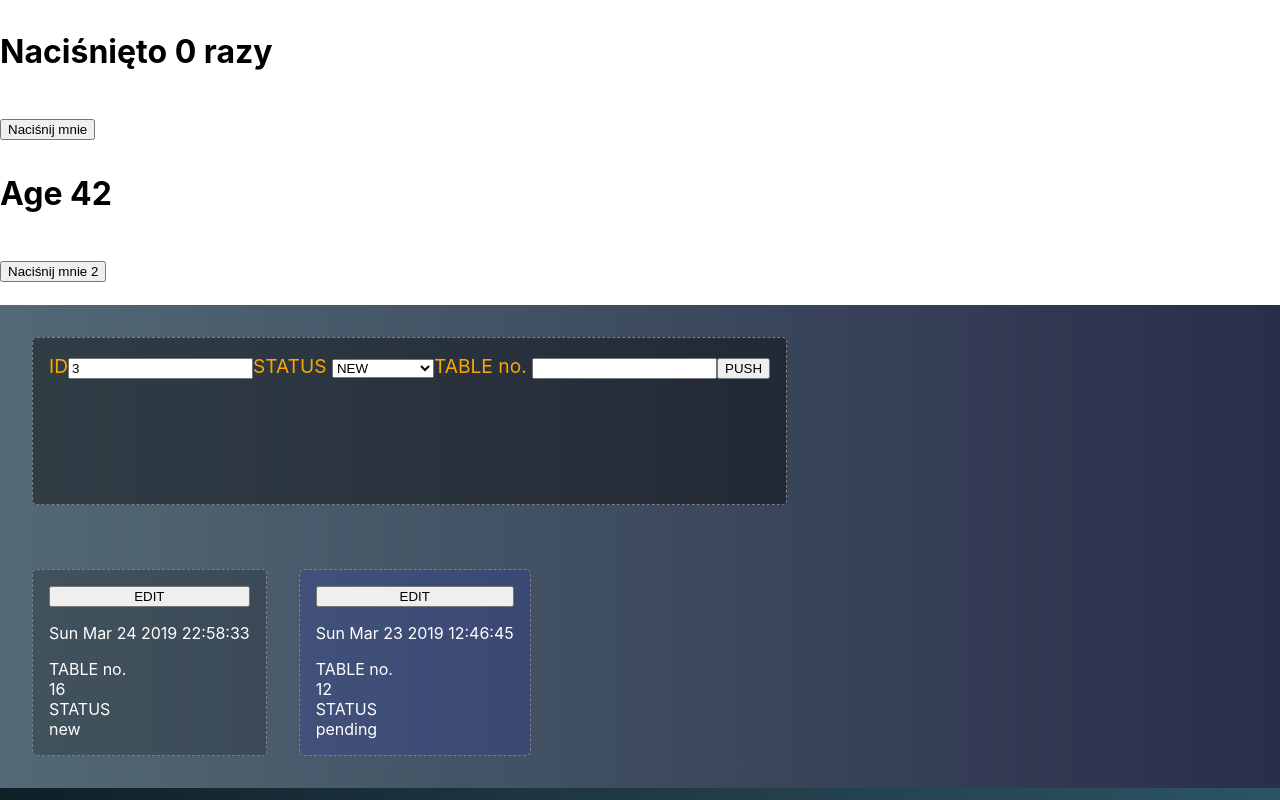
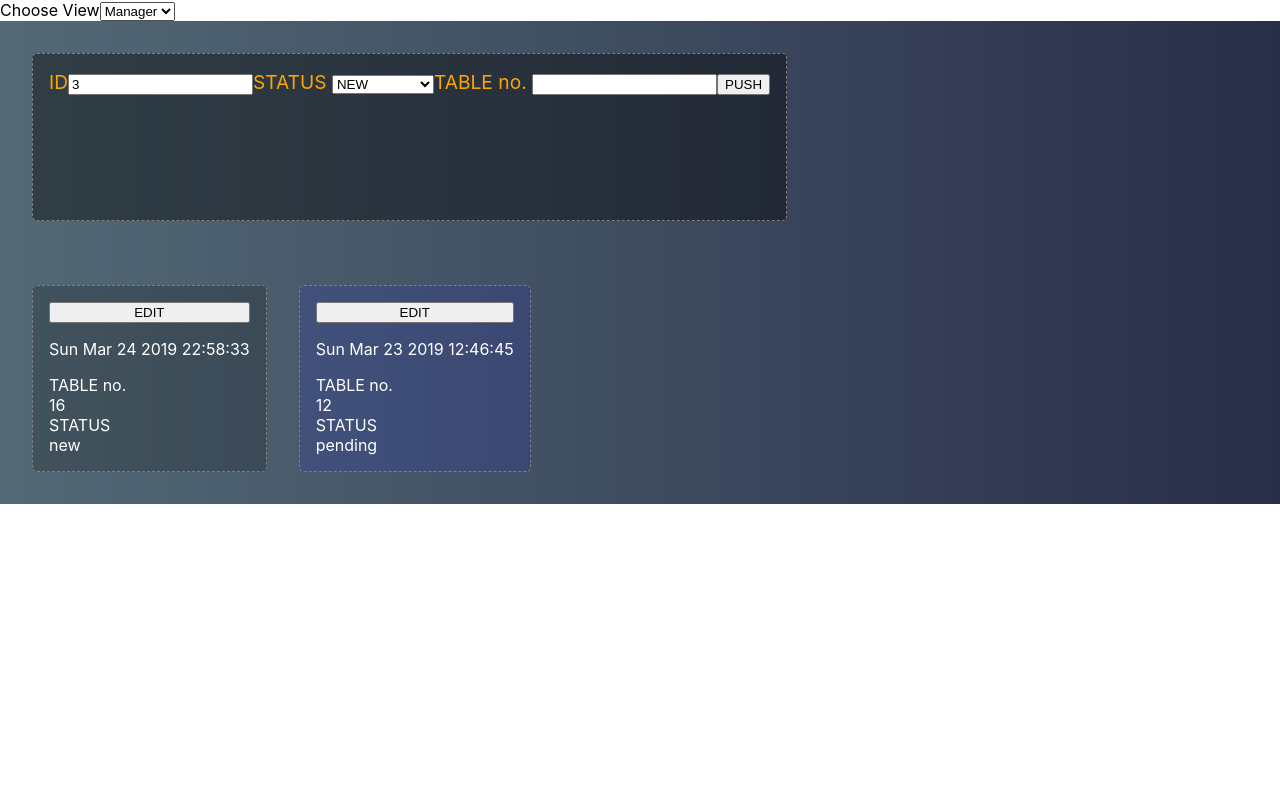
Before and after one commit to krzysztofryszawy/waiter-test-app, a React (Create React App) app: page / in a window 1280 px wide. Shown: the top 800 px of the page. Built offline with nearby package versions, Linux system fonts and the light colour scheme.

Commit message:
view handler ready

```diff
--- a/src/App.js
+++ b/src/App.js
@@ -3,6 +3,7 @@ import styled, { css } from 'styled-components';
 import Orders from './Orders/Orders';
 import NewOrder from './NewOrder/NewOrder';
 import Experimental from './Experimental/Experimental';
+import ViewHandler from './ViewHandler/ViewHandler';
 import { iframeResizer } from 'iframe-resizer';
 
 const Container = styled.div`
@@ -39,7 +40,8 @@ class App extends Component {
         editMode: false
       }
     ],
-    currentId: 2
+    currentId: 2,
+    viewType: 'waiterView'
   };
 
   addCurrentOrder = data => {
@@ -69,20 +71,14 @@ class App extends Component {
     this.setState({ ordersList: temporaryOrderList });
   };
 
-  render() {
-    // iframeResizer({
-    //   log: true,
-    //   initCallback: () => {
-    //     console.log('ready!');
-    //   },
-    //   resizedCallback: () => {
-    //     console.log('resized!');
-    //   }
-    // });
+  viewTypeHandler = e => {
+    this.setState({ viewType: e.target.value });
+  };
 
+  managerView() {
     return (
       <React.Fragment>
-        <Experimental />
+        {/* <Experimental /> */}
         <Container>
           <NewOrder
             lastId={this.state.currentId}
@@ -111,6 +107,70 @@ class App extends Component {
       </React.Fragment>
     );
   }
+  waiterView() {
+    return (
+      <React.Fragment>
+        {/* <Experimental /> */}
+        <Container>
+          <NewOrder
+            lastId={this.state.currentId}
+            changeState={this.changeState}
+            addCurrentOrder={this.addCurrentOrder}
+          />
+        </Container>
+        <Container>
+          <Orders
+            // warning
+            // bold
+            cardTextColor="white"
+            condition={x => x.status !== 'finished' && x.status !== 'cancelled'}
+            ordersList={this.state.ordersList}
+            editOrderFieldHandler={this.editOrderFieldHandler}
+            editModeHandler={this.editModeHandler}
+          />
+        </Container>
+      </React.Fragment>
+    );
+  }
+
+  cookView() {
+    return (
+      <React.Fragment>
+        <Container>
+          <Orders
+            // warning
+            // bold
+            cardTextColor="white"
+            condition={x => x.status !== 'finished' && x.status !== 'cancelled'}
+            ordersList={this.state.ordersList}
+            editOrderFieldHandler={this.editOrderFieldHandler}
+            editModeHandler={this.editModeHandler}
+          />
+        </Container>
+      </React.Fragment>
+    );
+  }
+
+  render() {
+    // iframeResizer({
+    //   log: true,
+    //   initCallback: () => {
+    //     console.log('ready!');
+    //   },
+    //   resizedCallback: () => {
+    //     console.log('resized!');
+    //   }
+    // });
+
+    return (
+      <div>
+        <ViewHandler viewTypeHandler={this.viewTypeHandler} />
+        {this.state.viewType === 'managerView' && this.managerView()}
+        {this.state.viewType === 'cookView' && this.cookView()}
+        {this.state.viewType === 'waiterView' && this.waiterView()}
+      </div>
+    );
+  }
 }
 
 export default App;
--- a/src/Experimental/Experimental.js
+++ b/src/Experimental/Experimental.js
@@ -1,7 +1,7 @@
 import React, { useState, useEffect } from 'react';
 
 function Experimental() {
-  const [count, setCount] = useState({ licznik: 0 });
+  const [count, setCount] = useState({ licznik: 0, other: 'initial' });
   const [age, setAge] = useState(42);
   const [fruit, setFruit] = useState('banana');
   const [todos, setTodos] = useState([{ text: 'Learn Hooks' }]);
@@ -13,10 +13,13 @@ function Experimental() {
       document.title = `Naciśnięto ${count.licznik} razy`;
   });
 
+  console.log('TCL: Experimental -> count', count);
   return (
     <h1>
       <p>Naciśnięto {count.licznik} razy</p>
-      <button onClick={() => setCount({ licznik: count.licznik + 1 })}>
+      <button
+        onClick={() => setCount({ ...count, licznik: count.licznik + 1 })}
+      >
         Naciśnij mnie
       </button>
       <p>Age {age} </p>
--- /dev/null
+++ b/src/ViewHandler/ViewHandler.js
@@ -0,0 +1,17 @@
+import React from 'react';
+
+const ViewHandler = props => {
+  return (
+    <div>
+      <label htmlFor="views">Choose View</label>
+
+      <select onChange={e => props.viewTypeHandler(e)} name="views" id="views">
+        <option value="managerView">Manager</option>
+        <option value="cookView">Cook</option>
+        <option value="waiterView">Waiter</option>
+      </select>
+    </div>
+  );
+};
+
+export default ViewHandler;
```
